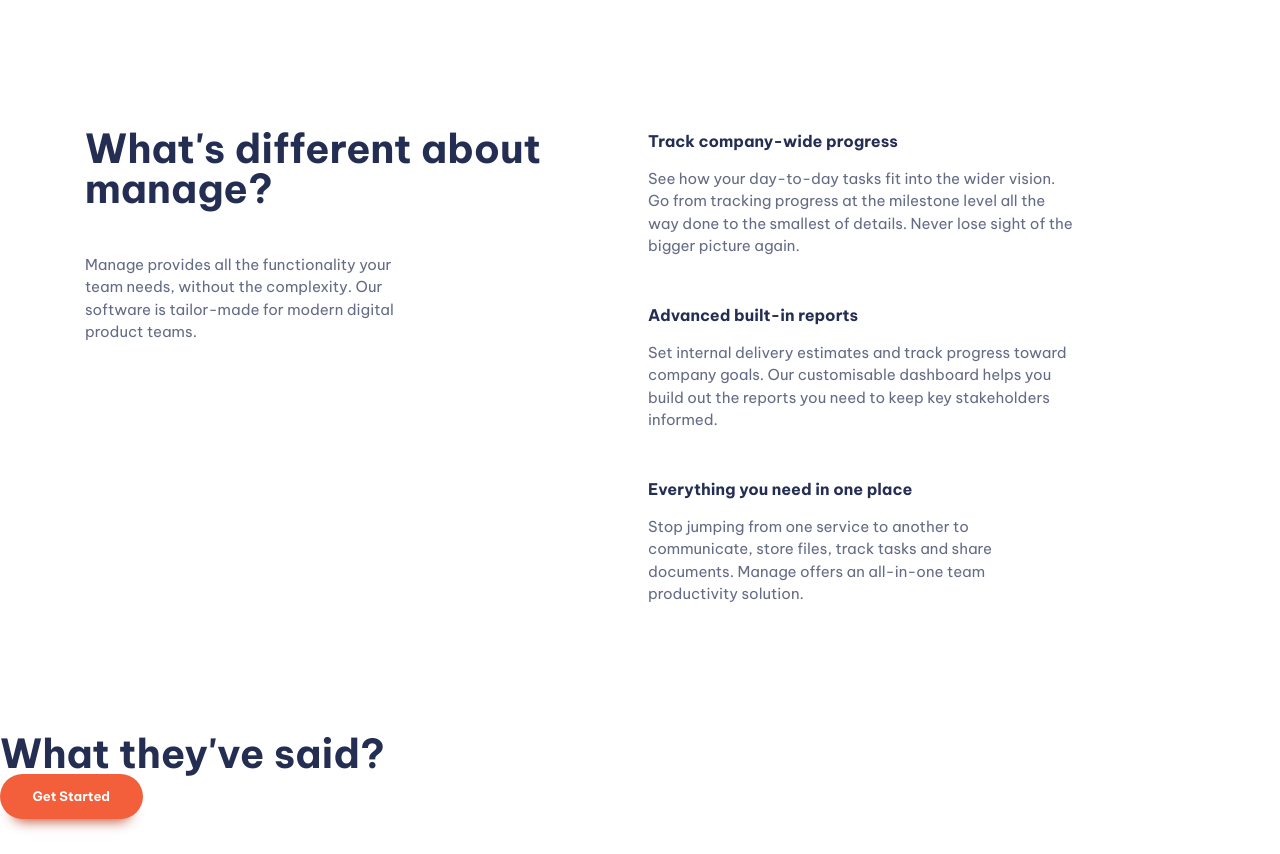
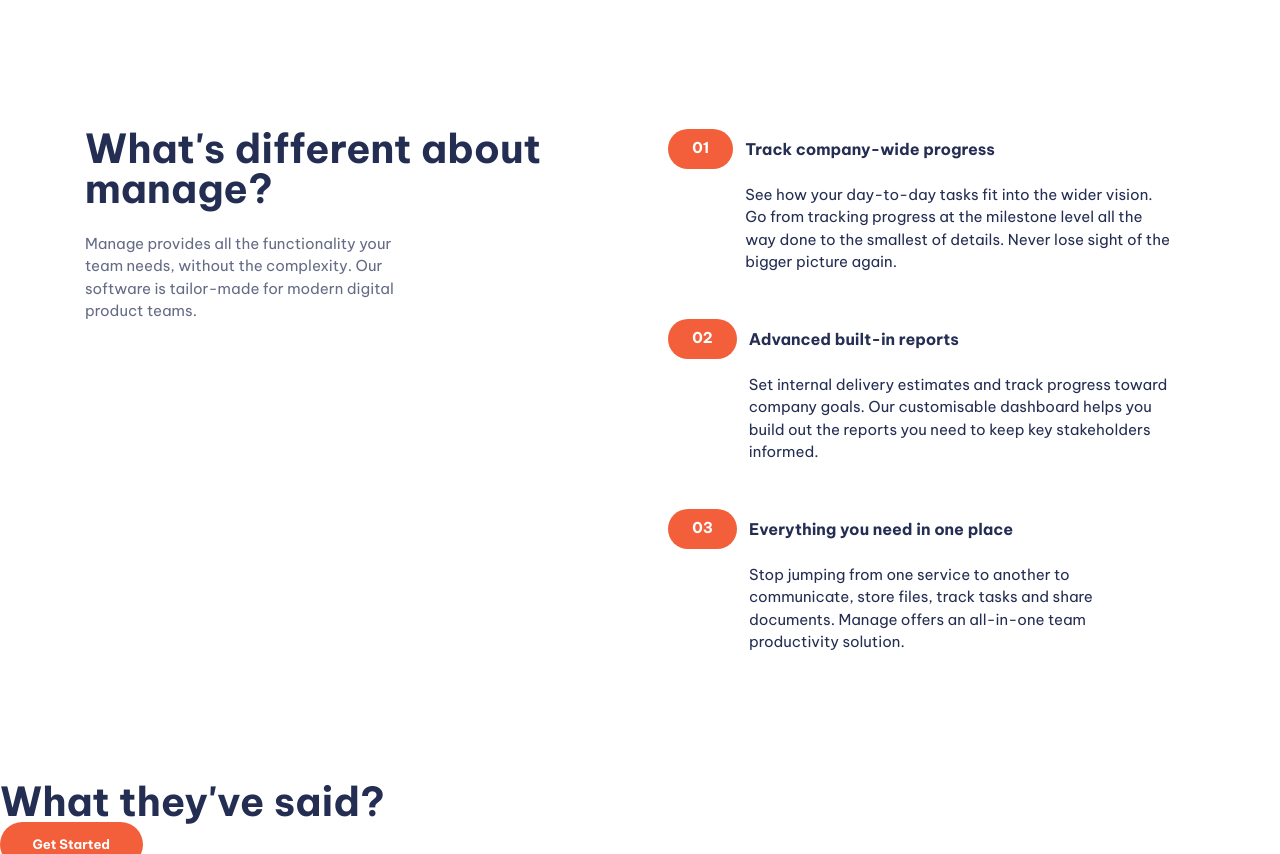
Before and after one commit to SubashJirel/Landing-Page, a website built with Vite: page index.html in a window 1280 px wide. Shown: the part 700-1554 px from the top of the page. Built offline with nearby package versions, Linux system fonts and the light colour scheme.

Commit message:
fixed the numbered list section

```diff
--- a/index.html
+++ b/index.html
@@ -80,7 +80,10 @@
       <section class="padding-block-900">
         <div class="container">
           <div class="even-columns">
-            <div class="flow">
+            <div
+              class="flow text-center-sm-only margin-bottom-700"
+              style="--flow-spacer: 1.5rem"
+            >
               <h2 class="fs-secondary-heading fw-bold">
                 What's different about manage?
               </h2>
@@ -94,8 +97,10 @@
               <ul class="numbered-items flow" role="list">
                 <li>
                   <div class="flow" style="--flow-spacer: 1em">
-                    <h3 class="fs-600 fw-bold">Track company-wide progress</h3>
-                    <p data-width="wide">
+                    <h3 class="numbered-items__title | fs-600 fw-bold">
+                      Track company-wide progress
+                    </h3>
+                    <p class="numbered-items__body" data-width="wide">
                       See how your day-to-day tasks fit into the wider vision.
                       Go from tracking progress at the milestone level all the
                       way done to the smallest of details. Never lose sight of
@@ -105,8 +110,10 @@
                 </li>
                 <li>
                   <div class="flow" style="--flow-spacer: 1em">
-                    <h3 class="fs-600 fw-bold">Advanced built-in reports</h3>
-                    <p data-width="wide">
+                    <h3 class="numbered-items__title | fs-600 fw-bold">
+                      Advanced built-in reports
+                    </h3>
+                    <p class="numbered-items__body" data-width="wide">
                       Set internal delivery estimates and track progress toward
                       company goals. Our customisable dashboard helps you build
                       out the reports you need to keep key stakeholders
@@ -116,10 +123,10 @@
                 </li>
                 <li>
                   <div class="flow" style="--flow-spacer: 1em">
-                    <h3 class="fs-600 fw-bold">
+                    <h3 class="numbered-items__title | fs-600 fw-bold">
                       Everything you need in one place
                     </h3>
-                    <p data-width="wide">
+                    <p class="numbered-items__body" data-width="wide">
                       Stop jumping from one service to another to communicate,
                       store files, track tasks and share documents. Manage
                       offers an all-in-one team productivity solution.
--- a/style.css
+++ b/style.css
@@ -380,7 +380,74 @@ p[data-width='wide'] {
   background-color: var(--clr-neutral-100);
   color: var(--clr-accent-300);
 }
+/* Numbered items */
+.numbered-items {
+  counter-reset: count;
+  width: fit-content;
+  margin-inline: auto;
+}
 
+.numbered-items li {
+  counter-increment: count;
+}
+
+.numbered-items div {
+  display: grid;
+  position: relative;
+  align-items: center;
+  column-gap: var(--size-300);
+  grid-template-columns: min-content 1fr;
+}
+/* .numbered-items p {
+  grid-column: 1/-1;
+} */
+.numbered-items__title {
+  grid-row: 1 / 2;
+  grid-column: 2 / 3;
+  line-height: 1;
+}
+
+.numbered-items__body {
+  grid-column: 1 / -1;
+}
+
+@media (min-width: 30em) {
+  .numbered-items__body {
+    grid-column: 2 / -1;
+  }
+}
+
+.numbered-items div::before,
+.numbered-items div::after {
+  height: 40px;
+}
+
+.numbered-items div::before {
+  content: counter(count, decimal-leading-zero);
+  display: flex;
+  align-items: center;
+  color: var(--clr-neutral-100);
+  font-weight: var(--fw-bold);
+  background-color: var(--clr-accent-400);
+  padding: 0 var(--size-500);
+  border-radius: 100vw;
+  grid-row: 1 / 2;
+  grid-column: 1 / 2;
+}
+
+@media (max-width: 30em) {
+  .numbered-items div::after {
+    --bg: var(--clr-accent-100);
+    content: '';
+    display: block;
+    z-index: -1;
+    border-radius: 100vw 0 0 100vw;
+    grid-column: 1 / -1;
+    grid-row: 1 / 2;
+    box-shadow: 5em 0 0 var(--bg);
+    background: var(--bg);
+  }
+}
 /* Utility classes */
 
 .visually-hidden {
@@ -427,6 +494,24 @@ p[data-width='wide'] {
 :where(.flow :not(:first-child)) {
   margin-top: var(--flow-spacer, 3em);
   /* outline: 2px solid red; */
+}
+
+.text-center {
+  text-align: center;
+}
+
+.text-center p {
+  margin-inline: auto;
+}
+
+@media (max-width: 50em) {
+  .text-center-sm-only {
+    text-align: center;
+  }
+
+  .text-center-sm-only p {
+    margin-inline: auto;
+  }
 }
 
 .text-primary-400 {
@@ -500,6 +585,10 @@ p[data-width='wide'] {
   padding-block: var(--size-700);
 }
 
+.margin-bottom-700 {
+  margin-block-end: var(--size-700);
+}
+
 .display-sm-none {
   display: none;
 }
```
